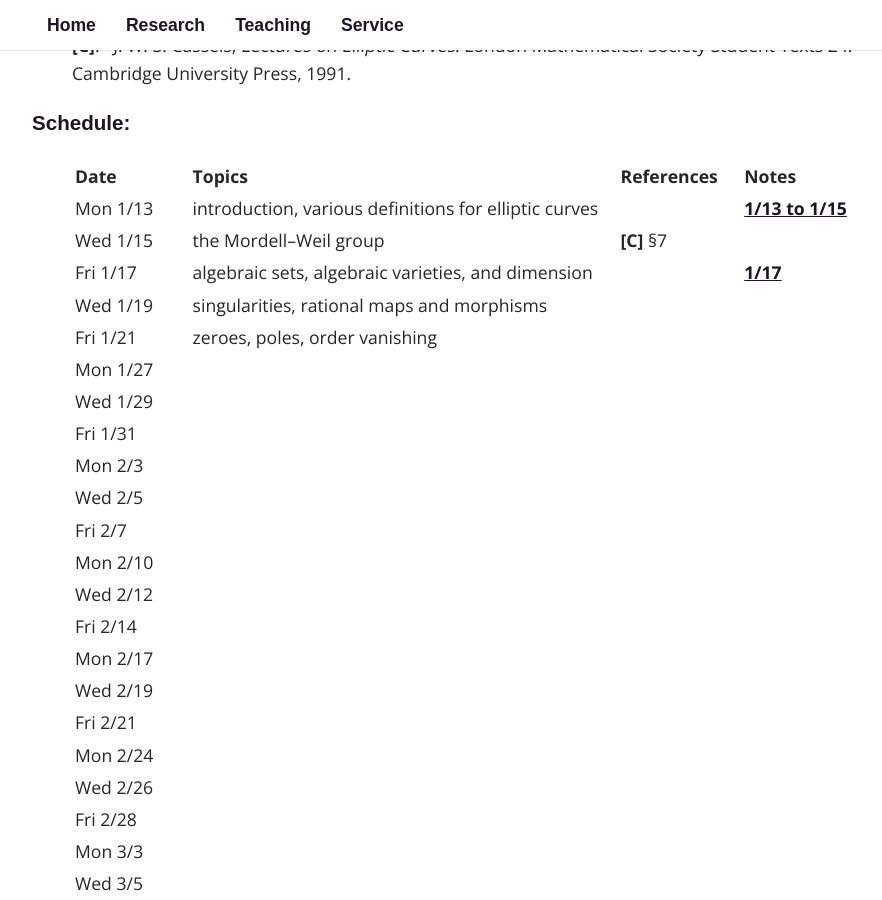
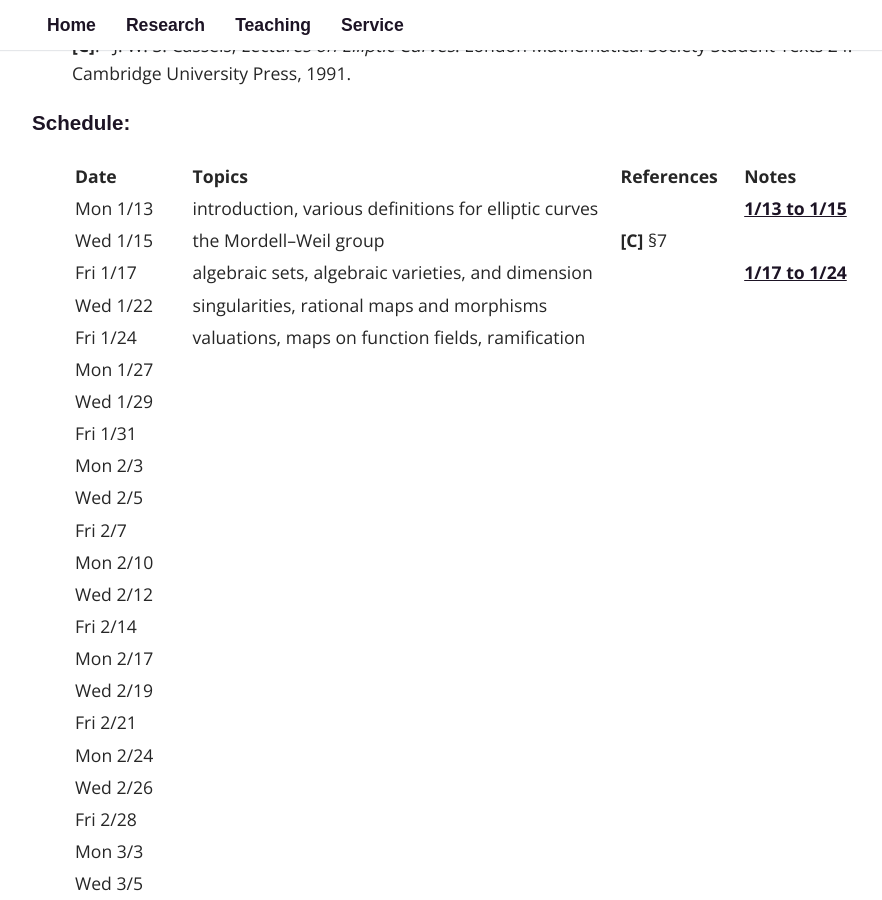
Before and after one commit to fsaia/site, a Jekyll site: the page built from _pages/05_math_525.md, in a window 1280 px wide and 900 px high, scrolled down 620 px. Shown: the whole window, without its empty margins (158-1040 px from the left). Built offline with Jekyll 4.4.1, drawn with Linux system fonts in a browser that asks for light colours; some web fonts are replaced.

Commit message:
Update 05_math_525.md

```diff
--- a/_pages/05_math_525.md
+++ b/_pages/05_math_525.md
@@ -24,9 +24,9 @@ exclude: true
 | :-------| :----------| :------| :------|
 | Mon 1/13 | introduction, various definitions for elliptic curves &nbsp;&nbsp;&nbsp; | | [1/13 to 1/15](https://drive.google.com/open?id=1-97IterNTOaiawgYtENIhHbn1d8LpGmi&usp=drive_fs) |
 | Wed 1/15 | the Mordell--Weil group | **[C]** §7 &nbsp;&nbsp;&nbsp;&nbsp;&nbsp;&nbsp;&nbsp;&nbsp;&nbsp;&nbsp;&nbsp;&nbsp;&nbsp;&nbsp;&nbsp;| |
-| Fri 1/17 | algebraic sets, algebraic varieties, and dimension | | [1/17](https://drive.google.com/open?id=1-Aw-sdwfM3bpWDqQzpOdxRgnRVB4h-CX&usp=drive_fs) |
-| Wed 1/19 | singularities, rational maps and morphisms | | |
-| Fri 1/21 | zeroes, poles, order vanishing | | |
+| Fri 1/17 | algebraic sets, algebraic varieties, and dimension | | [1/17 to 1/24](https://drive.google.com/open?id=1-Aw-sdwfM3bpWDqQzpOdxRgnRVB4h-CX&usp=drive_fs) |
+| Wed 1/22 | singularities, rational maps and morphisms | | |
+| Fri 1/24 | valuations, maps on function fields, ramification | | |
 | Mon 1/27 | | | |
 | Wed 1/29 | | | |
 | Fri 1/31 | | | |
```
